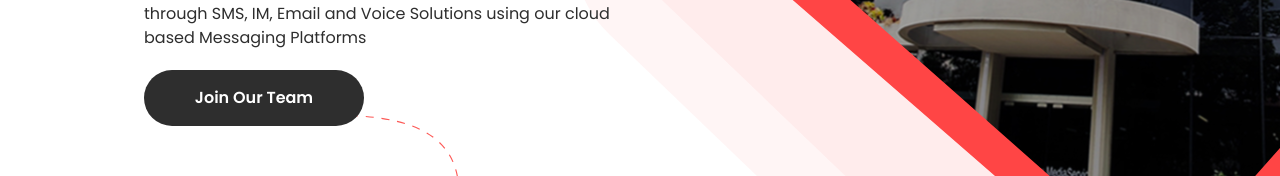
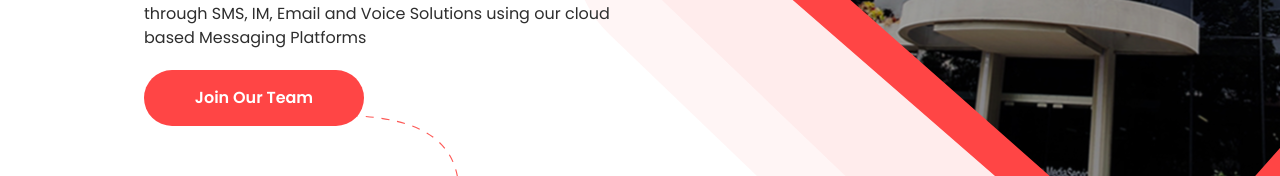
Before and after one commit to rmadayag/nmsph, a React (Vite) app: page / in a window 1280 px wide. Shown: the part 503-679 px from the top of the page. Built offline with nearby package versions, Linux system fonts and the light colour scheme; no server answers; the HTML template or start-up script is replaced by a standard one.

Commit message:
add changes

```diff
--- a/src/pages/HomePage.jsx
+++ b/src/pages/HomePage.jsx
@@ -134,7 +134,7 @@ function HomePage() {
               </p>
               <a href="/careers">
                 <button
-                  className="rounded-lg bg-accent text-white font-semibold text-14 md:text-16 w-sm-button h-sm-button md:w-lg-button md:h-lg-button hover:bg-primary/80">
+                  className="rounded-lg bg-primary text-white font-semibold text-14 md:text-16 w-sm-button h-sm-button md:w-lg-button md:h-lg-button hover:bg-primary/80">
                   Join Our Team
                 </button>
               </a>
```
